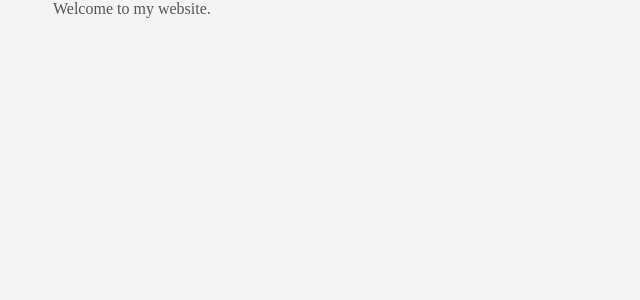
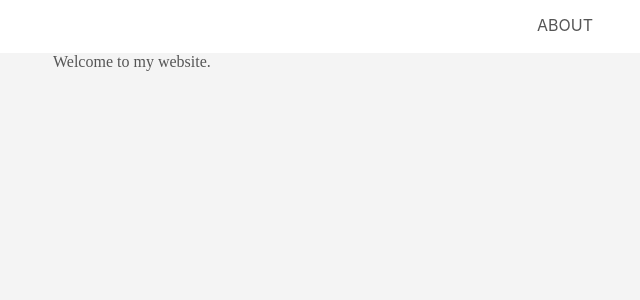
Before and after one commit to madelyneriksen/madelyneriksen.com, a Gatsby app: page / in a window 1280 px wide. Shown: the top 300 px of the page, without its empty margins (75-715 px from the left). Built offline with nearby package versions, Linux system fonts and the light colour scheme.

Commit message:
Added navbar to main layout.

```diff
--- a/src/common/layouts/main.js
+++ b/src/common/layouts/main.js
@@ -1,5 +1,6 @@
 import React from 'react';
 import Helmet from 'react-helmet';
+import Navbar from '../components/navbar.js';
 import 'tachyons';
 import './styles/custom.tachyons.css';
 import './styles/grid.css';
@@ -12,6 +13,7 @@ class Layout extends React.Component {
         <Helmet>
           <body className="bg-near-white mid-gray" />
         </Helmet>
+        <Navbar />
         <div className="blog-grid w-100 mw8 center">
           {this.props.children}
         </div>
```
